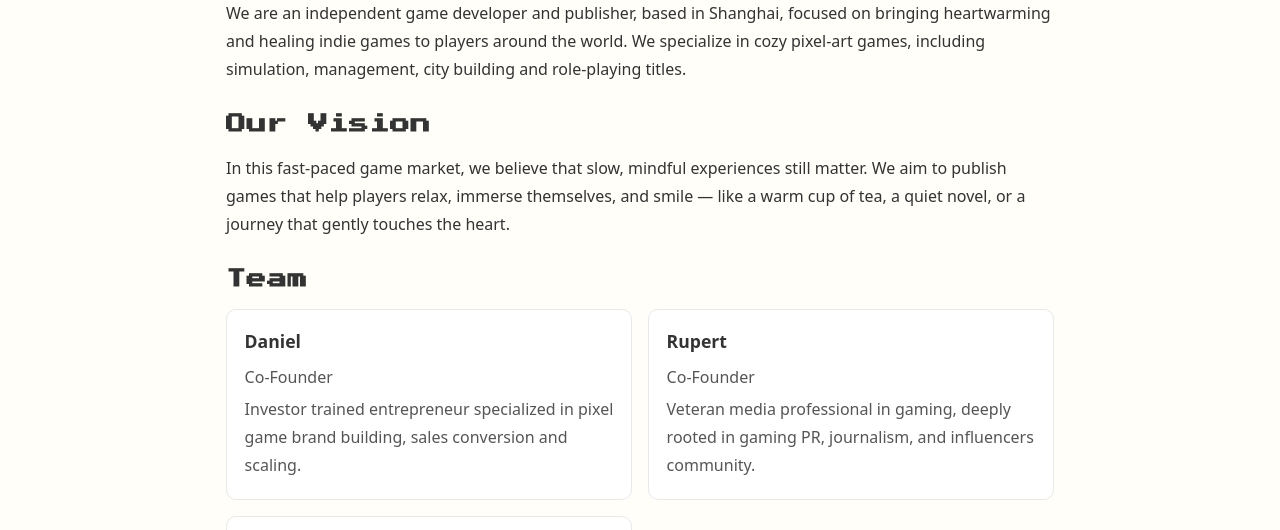
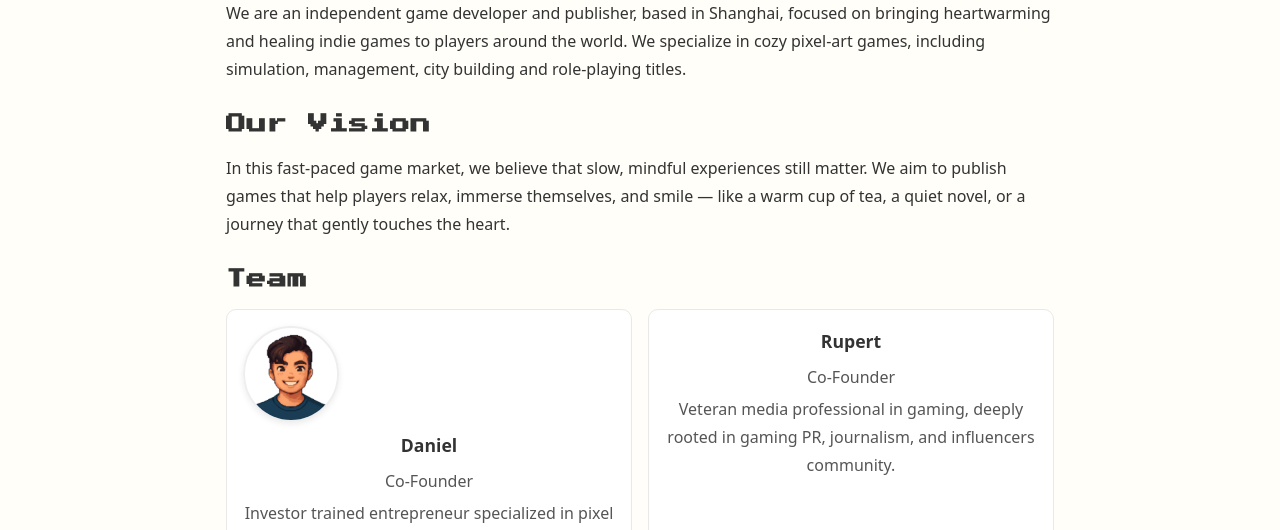
Before and after one commit to daniellqg/levelupindie-site, a plain HTML site: page team.html in a window 1280 px wide. Shown: the part 203-733 px from the top of the page. Drawn offline with Linux system fonts and the light colour scheme.

Commit message:
team photo added tested

```diff
--- a/style.css
+++ b/style.css
@@ -178,3 +178,17 @@ p  { margin: .5rem 0 1rem; }
 .social-links a:hover .icon {
   fill: #ff5e5e; /* hover 时高亮成红色，可根据主色调改 */
 }
+.member {
+  text-align: center;
+  padding: 1rem;
+}
+
+.member .avatar {
+  width: 96px;
+  height: 96px;
+  border-radius: 50%;   /* 圆形头像 */
+  object-fit: cover;
+  margin-bottom: 0.5rem;
+  border: 2px solid #eee;
+  box-shadow: 0 2px 6px rgba(0,0,0,0.08);
+}
--- a/team.html
+++ b/team.html
@@ -53,7 +53,9 @@
 
     <h2>Team</h2>
     <div class="team-grid">
+      <!--Daniel-->
       <section class="member">
+        <img src="images/daniel.png" alt="Daniel" class="avatar">
         <h3>Daniel</h3>
         <p>Co-Founder </p>
         <p>Investor trained entrepreneur specialized in pixel game brand building, sales conversion and scaling.</p>
```
Also changed, not shown: images/daniel.png (added).
